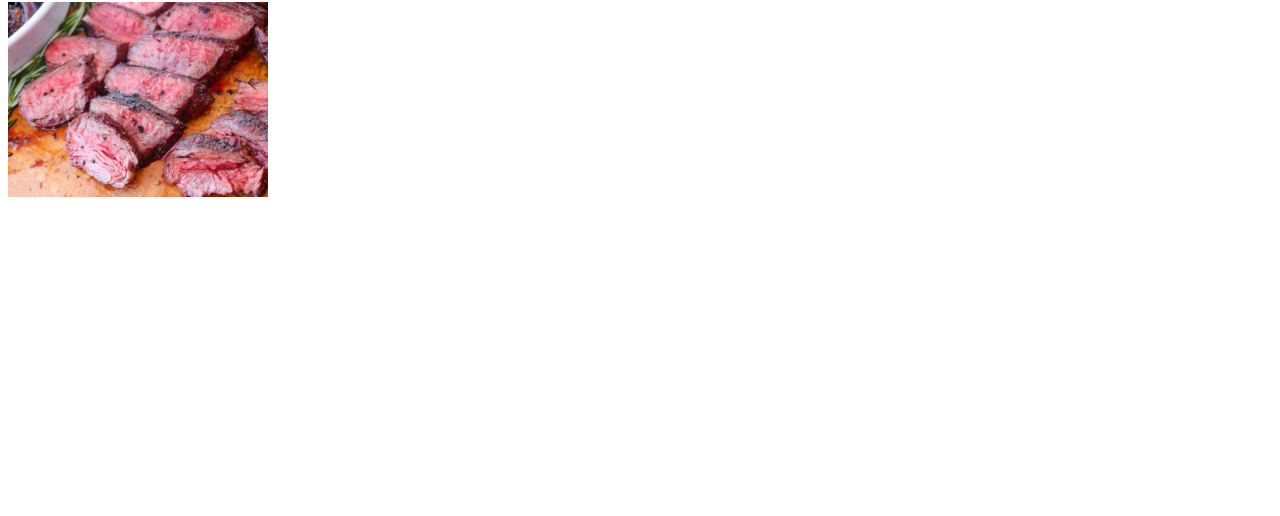
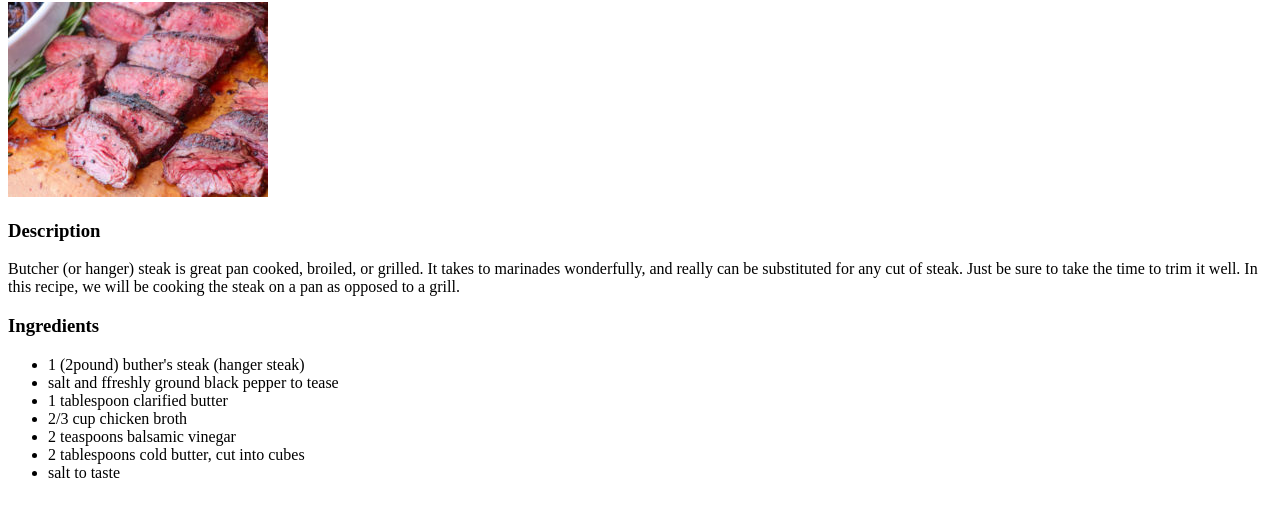
Before and after one commit to yonnithi/odin-recipes, a plain HTML site: page recipes/steak.html in a window 1280 px wide. Shown: the part 78-594 px from the top of the page. Drawn offline with Linux system fonts and the light colour scheme.

Commit message:
Add description and ingredients to steak recipe

```diff
--- a/recipes/steak.html
+++ b/recipes/steak.html
@@ -8,7 +8,22 @@
     <body>
 
         <p><h1>Hanger Steak Recipe</h1></p>
-        <img src="../images/hangersteak.jpg" alt="Picture of cut up and grilled steak"
+        <img src="../images/hangersteak.jpg" alt="Picture of cut up and grilled steak">
 
+        <p>
+            <h3>Description</h3>
+            Butcher (or hanger) steak is great pan cooked, broiled, or grilled. It takes to marinades wonderfully, and really can be substituted for any cut of steak. Just be sure to take the time to trim it well. In this recipe, we will be cooking the steak on a pan as opposed to a grill.
+
+            <h3>Ingredients</h3>
+            <ul>
+                <li>1 (2pound) buther's steak (hanger steak)</li>
+                <li>salt and ffreshly ground black pepper to tease</li>
+                <li>1 tablespoon clarified butter</li>
+                <li>2/3 cup chicken broth</li>
+                <li>2 teaspoons balsamic vinegar</li>
+                <li>2 tablespoons cold butter, cut into cubes</li>
+                <li>salt to taste</li>
+            </ul>
+    </p>
     </body>
 </html>
```
